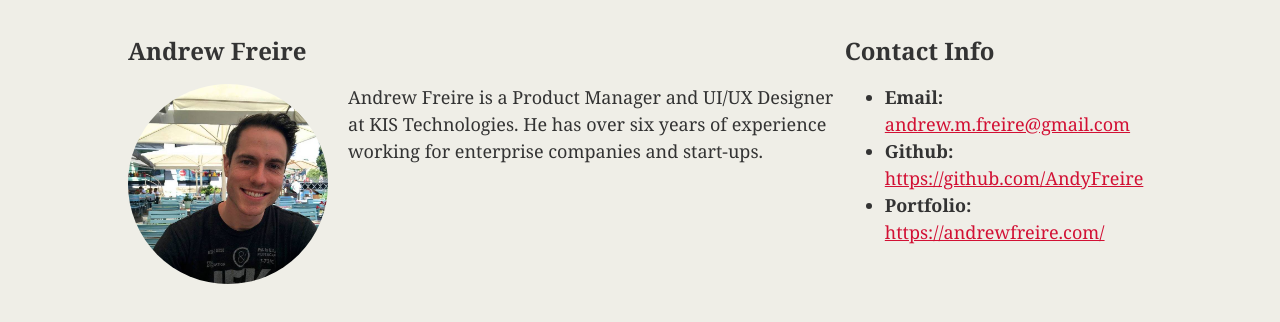
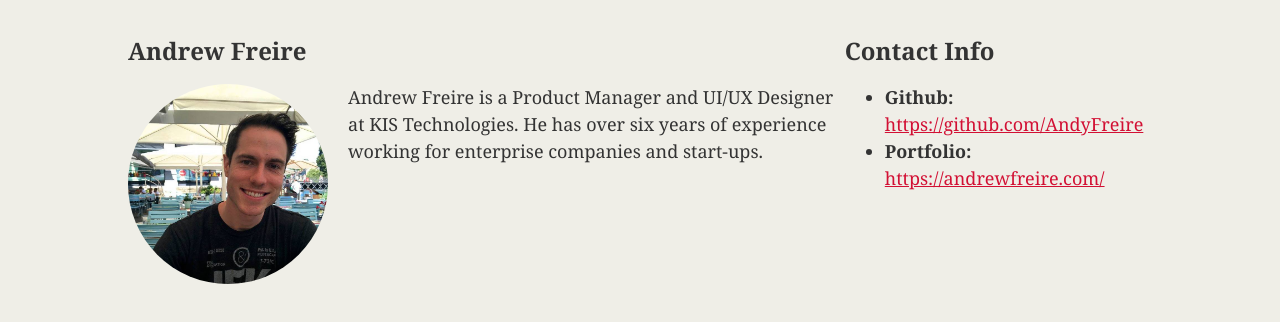
Before and after one commit to AndyFreire/AndyFreire.github.io, a plain HTML site: page index.html in a window 1280 px wide. Shown: the part 70-392 px from the top of the page. Drawn offline with Linux system fonts and the light colour scheme.

Commit message:
Update email link

```diff
--- a/index.html
+++ b/index.html
@@ -30,7 +30,7 @@
     <section id="contact-info">
       <h2>Contact Info</h2>
       <ul>
-        <li><strong>Email:</strong> <a href="mailto: andrew.m.freire@gmail.com">andrew.m.freire@gmail.com</a></li>
+        <!-- <li><strong>Email:</strong> <a href="mailto: andrew.m.freire@gmail.com">andrew.m.freire@gmail.com</a></li> -->
         <li><strong>Github:</strong> <a target="_blank" href="https://github.com/AndyFreire">https://github.com/AndyFreire</a></li>
         <li><strong>Portfolio:</strong> <a target="_blank" href="https://andrewfreire.com/">https://andrewfreire.com/</a></li>
       </ul>
```
